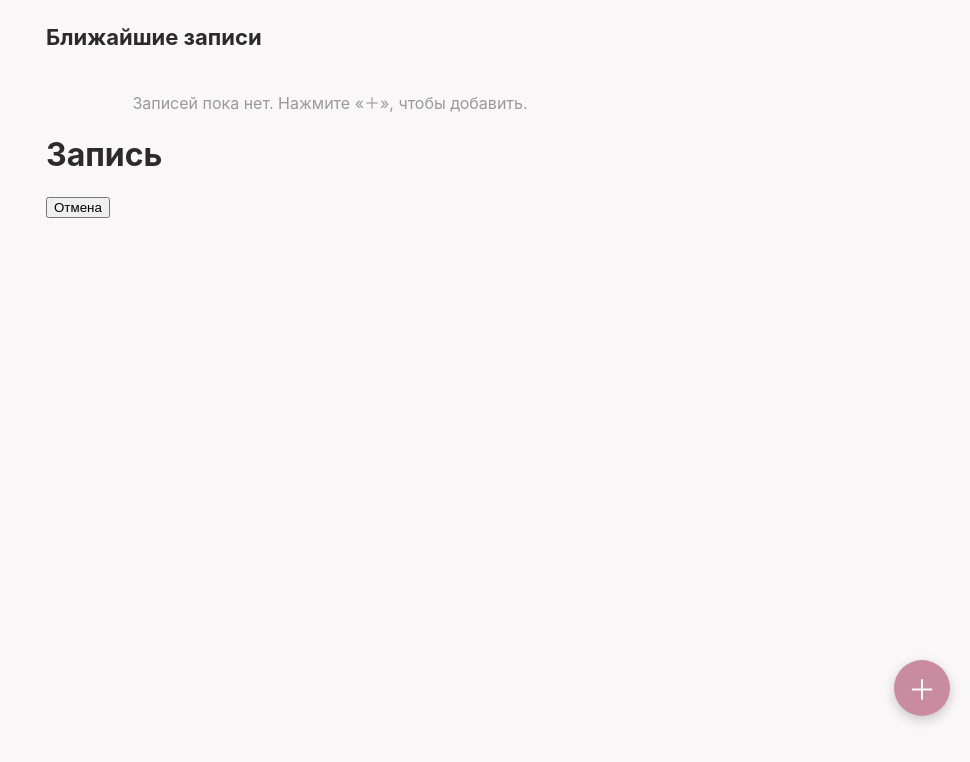
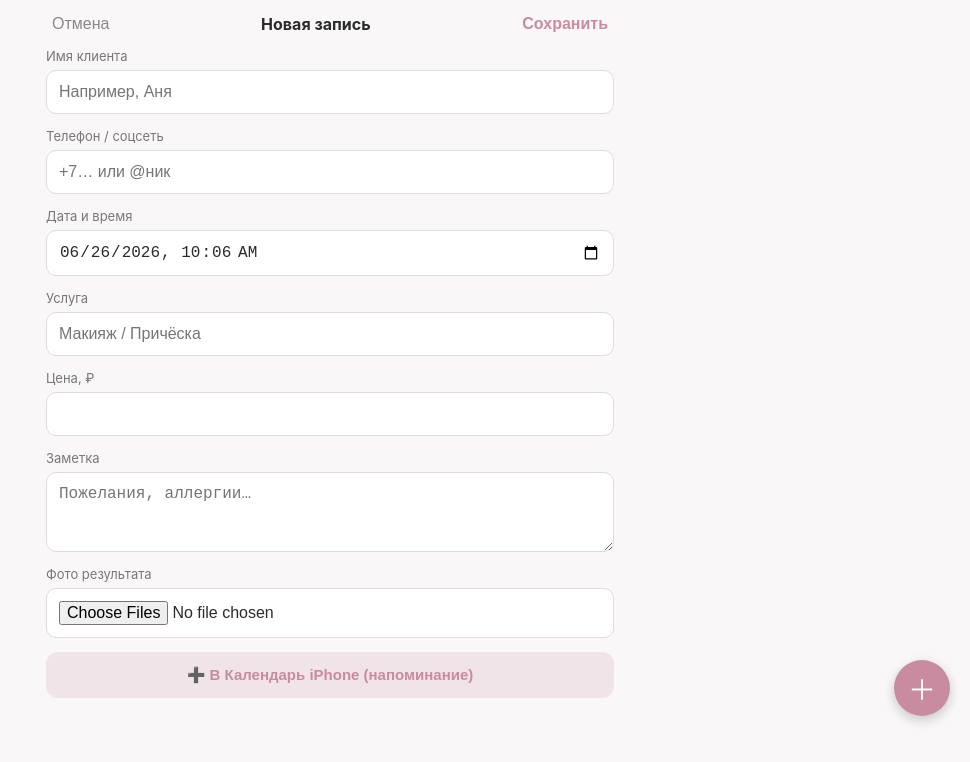
Before and after one commit to vakulenkovova80-code/zapisi-klientov, a React (Vite) app: page / in a window 1280 px wide. Both pictures are taken after a click on the button "Новая запись". Shown: the top 762 px of the page, without its empty margins (310-1280 px from the left). Built offline with nearby package versions, Linux system fonts and the light colour scheme.

Commit message:
feat: форма создания/редактирования записи + добавление в календарь

```diff
--- a/src/components/AppointmentForm.jsx
+++ b/src/components/AppointmentForm.jsx
@@ -1,3 +1,118 @@
-export default function AppointmentForm({ onCancel }) {
-  return <div><h1>Запись</h1><button onClick={onCancel}>Отмена</button></div>
+import { useEffect, useState } from 'react'
+import { addAppointment, getAppointment, updateAppointment } from '../db/appointments.js'
+import { listServices } from '../db/services.js'
+import { listClients, addClient } from '../db/clients.js'
+import { buildICS, downloadICS } from '../lib/ics.js'
+
+function toLocalInput(iso) {
+  const d = iso ? new Date(iso) : new Date()
+  const off = d.getTimezoneOffset()
+  return new Date(d.getTime() - off * 60000).toISOString().slice(0, 16)
 }
+
+export default function AppointmentForm({ id, onSaved, onCancel }) {
+  const [clientName, setClientName] = useState('')
+  const [contact, setContact] = useState('')
+  const [datetimeLocal, setDatetimeLocal] = useState(toLocalInput(null))
+  const [serviceName, setServiceName] = useState('')
+  const [price, setPrice] = useState('')
+  const [note, setNote] = useState('')
+  const [photos, setPhotos] = useState([])
+  const [services, setServices] = useState([])
+
+  useEffect(() => { listServices().then(setServices) }, [])
+  useEffect(() => {
+    if (!id) return
+    getAppointment(id).then(a => {
+      if (!a) return
+      setClientName(a.clientName); setContact(a.contact)
+      setDatetimeLocal(toLocalInput(a.datetime)); setServiceName(a.serviceName)
+      setPrice(String(a.price)); setNote(a.note); setPhotos(a.photos || [])
+    })
+  }, [id])
+
+  const onPickService = (name) => {
+    setServiceName(name)
+    const s = services.find(x => x.name === name)
+    if (s && !price) setPrice(String(s.price))
+  }
+
+  const onAddPhotos = (e) => {
+    setPhotos(prev => [...prev, ...Array.from(e.target.files)])
+  }
+
+  const buildData = () => ({
+    clientName, contact,
+    datetime: new Date(datetimeLocal).toISOString(),
+    serviceName, price: Number(price) || 0, note, photos
+  })
+
+  const save = async () => {
+    if (!clientName.trim()) { alert('Введите имя клиента'); return }
+    let clientId = null
+    if (id) {
+      await updateAppointment(id, buildData())
+    } else {
+      const clients = await listClients()
+      const existing = clients.find(c => c.name.toLowerCase() === clientName.trim().toLowerCase())
+      clientId = existing ? existing.id : await addClient({ name: clientName.trim(), contact })
+      await addAppointment({ ...buildData(), clientId })
+    }
+    onSaved()
+  }
+
+  const addToCalendar = () => {
+    const ics = buildICS({
+      title: `${clientName} — ${serviceName}`,
+      startISO: new Date(datetimeLocal).toISOString(),
+      durationMinutes: 60, note, reminderMinutes: 60
+    })
+    downloadICS('zapis.ics', ics)
+  }
+
+  return (
+    <div className="overlay">
+      <header className="overlay-head">
+        <button className="link" onClick={onCancel}>Отмена</button>
+        <h2>{id ? 'Изменить запись' : 'Новая запись'}</h2>
+        <button className="link primary" onClick={save}>Сохранить</button>
+      </header>
+
+      <div className="form">
+        <label>Имя клиента
+          <input value={clientName} onChange={e => setClientName(e.target.value)} placeholder="Например, Аня" />
+        </label>
+        <label>Телефон / соцсеть
+          <input value={contact} onChange={e => setContact(e.target.value)} placeholder="+7… или @ник" />
+        </label>
+        <label>Дата и время
+          <input type="datetime-local" value={datetimeLocal} onChange={e => setDatetimeLocal(e.target.value)} />
+        </label>
+        <label>Услуга
+          <input list="services-list" value={serviceName} onChange={e => onPickService(e.target.value)} placeholder="Макияж / Причёска" />
+          <datalist id="services-list">
+            {services.map(s => <option key={s.id} value={s.name} />)}
+          </datalist>
+        </label>
+        <label>Цена, ₽
+          <input type="number" inputMode="numeric" value={price} onChange={e => setPrice(e.target.value)} />
+        </label>
+        <label>Заметка
+          <textarea value={note} onChange={e => setNote(e.target.value)} rows={3} placeholder="Пожелания, аллергии…" />
+        </label>
+        <label>Фото результата
+          <input type="file" accept="image/*" multiple onChange={onAddPhotos} />
+        </label>
+        {photos.length > 0 && (
+          <div className="photo-row">
+            {photos.map((p, i) => <img key={i} src={URL.createObjectURL(p)} alt="" />)}
+          </div>
+        )}
+
+        <button className="btn-secondary" type="button" onClick={addToCalendar}>
+          ➕ В Календарь iPhone (напоминание)
+        </button>
+      </div>
+    </div>
+  )
+}
--- a/src/styles.css
+++ b/src/styles.css
@@ -31,3 +31,19 @@ button { cursor: pointer; }
   border-radius: 50%; border: none; background: var(--accent); color: #fff;
   font-size: 28px; box-shadow: 0 4px 12px rgba(0,0,0,.2); max-width: none;
   display: flex; align-items: center; justify-content: center; }
+
+.overlay { position: fixed; inset: 0; background: var(--bg); z-index: 10;
+  max-width: 600px; margin: 0 auto; overflow-y: auto; padding-bottom: 40px; }
+.overlay-head { display: flex; align-items: center; justify-content: space-between;
+  padding: 14px 16px; position: sticky; top: 0; background: var(--bg); }
+.overlay-head h2 { font-size: 16px; margin: 0; }
+.link { background: none; border: none; color: #888; font-size: 16px; }
+.link.primary { color: var(--accent); font-weight: 600; }
+.form { padding: 0 16px; display: flex; flex-direction: column; gap: 14px; }
+.form label { display: flex; flex-direction: column; gap: 6px; font-size: 13px; color: #777; }
+.form input, .form textarea { font-size: 16px; padding: 12px; border: 1px solid #e3dadd;
+  border-radius: 10px; background: #fff; color: #2b2b2b; }
+.photo-row { display: flex; gap: 8px; flex-wrap: wrap; }
+.photo-row img { width: 72px; height: 72px; object-fit: cover; border-radius: 10px; }
+.btn-secondary { padding: 14px; border: none; border-radius: 12px;
+  background: #f0e4e8; color: var(--accent); font-size: 15px; font-weight: 600; }
```
